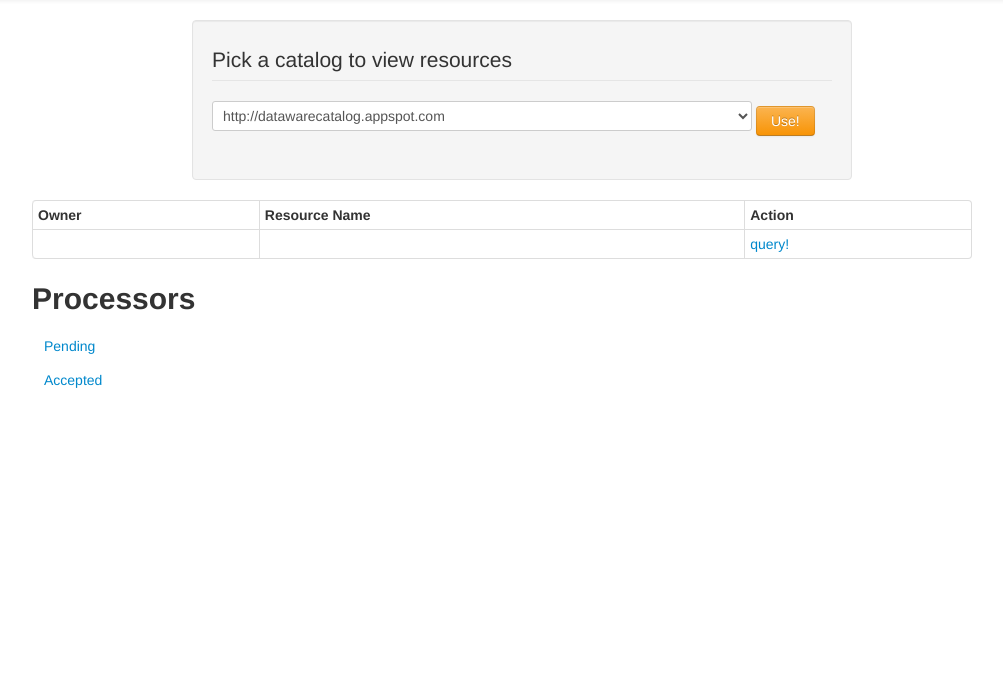
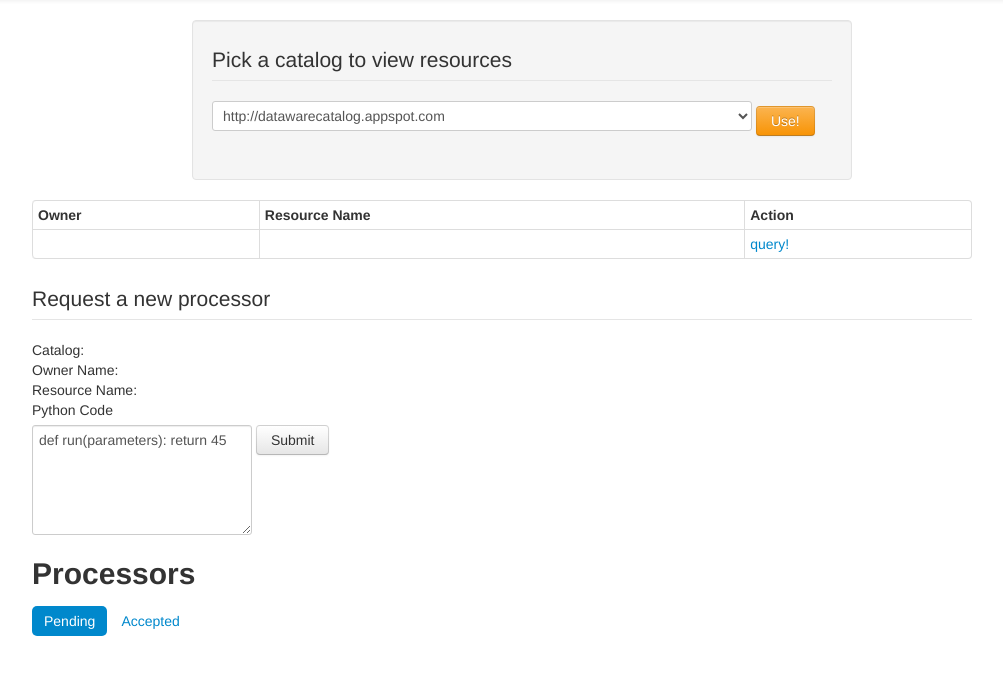
Before and after one commit to psznb/dataware.exp.herokuclient, a Flask app: page /resources in a window 1280 px wide. Shown: the part 42-719 px from the top of the page, without its empty margins (138-1141 px from the left). Run offline with Flask 2, Linux system fonts and the light colour scheme; some libraries are stand-ins or nearby versions.

Commit message:
template updates

```diff
--- a/templates/request.html
+++ b/templates/request.html
@@ -30,10 +30,7 @@
      <input type="hidden" name="expiry" value="9999999999">
 
      <label>Python Code</label>
-     <textarea rows="5" name="query">
-     def run(parameters): return 45
-     </textarea>
-
+     <textarea rows="5" name="query">def run(parameters): return 45</textarea>
      <input type="submit" class="btn"></input>
 </form>
 {% endblock %}
--- a/templates/resources.html
+++ b/templates/resources.html
@@ -38,11 +38,30 @@
         </tbody>
     </table>
 
+    <form action={{url_for('request_processor')}} method=post>
+         <legend>Request a new processor</legend>
+
+         <label>Catalog: <span data-bind="text:selectedCatalog().catalog_uri"</label>
+
+         <label>Owner Name: <span data-bind="text:selectedCatalog().owner"</label>
+
+         <label>Resource Name: <span data-bind="text:selectedCatalog().resource_name"</label>
+
+         <input type="hidden" name="catalog" data-bind="value:selectedCatalog().catalog_uri">
+         <input type="hidden" name="resource_name" data-bind="value:selectedCatalog().resource_name">
+         <input type="hidden" name="owner" data-bind="value:selectedCatalog().owner">
+         <input type="hidden" name="expiry" value="9999999999">
+
+         <label>Python Code</label>
+         <textarea rows="5" name="query">def run(parameters): return 45</textarea>
+         <input type="submit" class="btn"></input>
+    </form>
+
     <h2> Processors </h2>
     <div class="row">
-        <div class="span2">
+        <div class="span12">
             <ul class="nav nav-pills">
-               <li><a href='#'>Pending</a>
+               <li class="active"><a href='#'>Pending</a>
                <li><a href='#'>Accepted</a>
             </ul>
         </div>
@@ -54,6 +73,8 @@
 
     var ResourceListModel = function(items) {
         this.items = ko.observableArray(items);
+        this.query = ko.observable(false);
+        this.selectedCatalog = ko.observable(items[0]);
     };
 
     function request_resources() {
```
